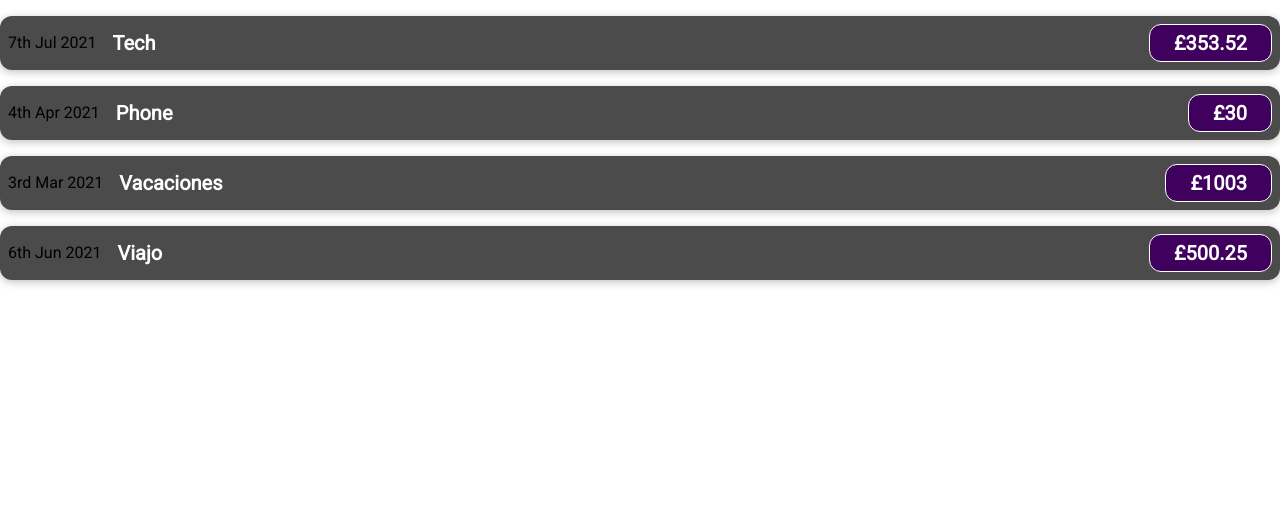
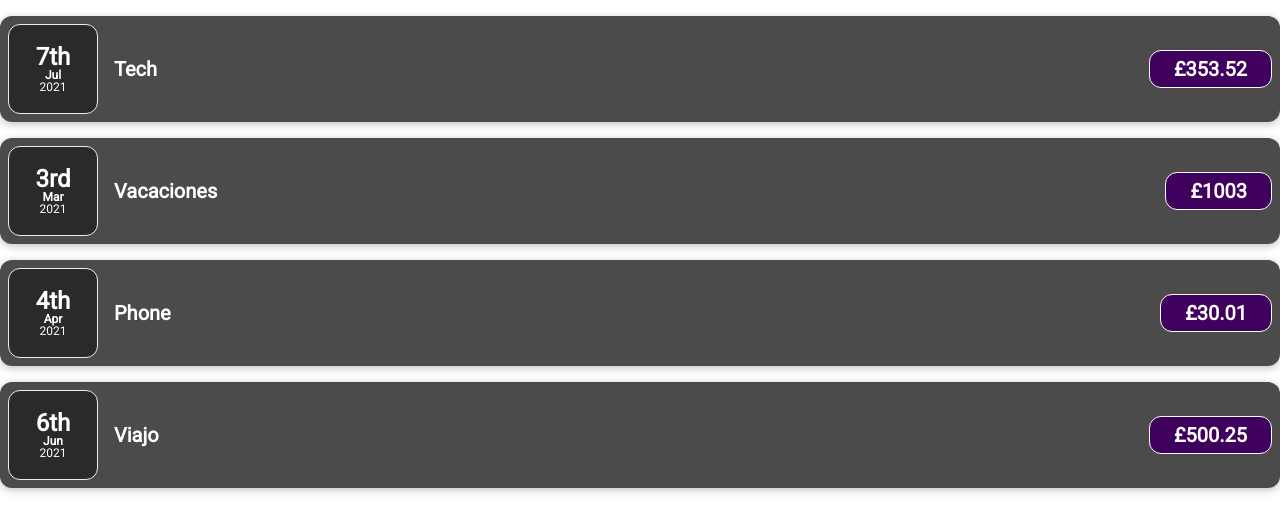
Before and after one commit to jrmileham/ts-react-starter, a React app: page / in a window 1280 px wide. Shown: the top 532 px of the page. Built offline with nearby package versions, Linux system fonts and the light colour scheme.

Commit message:
More styling

```diff
--- a/src/App.tsx
+++ b/src/App.tsx
@@ -4,19 +4,24 @@ import ExpenseItem, { ExpenseItemProps } from '@App/expense/components/ExpenseIt
  * Main function
  */
 function App(): JSX.Element {
-  const expenseDate = new Date(2021, 6, 20);
-  const expenseTitle = "Tech";
-  const expenseAmount = 353.52;
 
-  const expenses: (ExpenseItemProps & {key: number})[] = [
+  const expenses: ExpenseItemProps[] = [
     {
-      key: 2,
+      expenseDate: new Date(2021, 6, 20),
+      expenseTitle: "Tech",
+      expenseAmount: 353.52
+    },
+    {
       expenseDate: new Date(2021, 2, 14),
       expenseTitle: "Vacaciones",
       expenseAmount: 1003
     },
     {
-      key: 3,
+      expenseDate: new Date(2021, 3, 30),
+      expenseTitle: "Phone",
+      expenseAmount: 30.01
+    },
+    {
       expenseDate: new Date(2021, 5, 5),
       expenseTitle: "Viajo",
       expenseAmount: 500.25
@@ -25,14 +30,7 @@ function App(): JSX.Element {
 
   return (
     <div className="App">
-      <ExpenseItem {...{key: 0, expenseDate, expenseAmount, expenseTitle}}/>
-      <ExpenseItem
-        key={1}
-        expenseAmount={30}
-        expenseDate={new Date(2021, 3, 30)}
-        expenseTitle="Phone"
-      />
-      {expenses.map(expense => <ExpenseItem {...expense} />)}
+      {expenses.map((expense, index): JSX.Element => <ExpenseItem key={index} {...expense} />)}
     </div>
   );
 }
--- a/src/components/ShowDate.tsx
+++ b/src/components/ShowDate.tsx
@@ -1,5 +1,5 @@
-import moment from "moment";
-import { PropsWithChildren } from "react";
+import moment, { Moment } from "moment";
+import { HTMLAttributes, PropsWithChildren } from "react";
 
 export type ShowDateProps = {
   date: Date;
@@ -10,8 +10,15 @@ const defaultProps: ShowDateProps = {
   locale: "en-GB"
 }
 
-function ShowDate(props: PropsWithChildren<ShowDateProps>): JSX.Element {
-  return <div>{moment(props.date).locale(props.locale).format("Mo MMM YYYY")}</div>;
+function ShowDate(props: PropsWithChildren<ShowDateProps & HTMLAttributes<HTMLDivElement>>): JSX.Element {
+  const { date, locale, ...divProps } = props;
+  const localedDate: Moment = moment(date).locale(locale); //.format("Mo MMM YYYY");
+  return (
+    <div {...divProps}>
+      <div className={divProps.className ? `${divProps.className}__day` : undefined}>{localedDate.format("Mo")}</div>
+      <div className={divProps.className ? `${divProps.className}__month` : undefined}>{localedDate.format("MMM")}</div>
+      <div className={divProps.className ? `${divProps.className}__year` : undefined}>{localedDate.format("YYYY")}</div>
+    </div>);
 }
 
 ShowDate.defaultProps = defaultProps;
--- /dev/null
+++ b/src/expense/components/ExpenseDate.scss
@@ -0,0 +1,25 @@
+.expense-date {
+  display: flex;
+  flex-direction: column;
+  width: 5.5rem;
+  height: 5.5rem;
+  border: 1px solid #ececec;
+  background-color: #2a2a2a;
+  color: white;
+  border-radius: 12px;
+  align-items: center;
+  justify-content: center;
+  &__month {
+    font-size: 0.75rem;
+    font-weight: bold;
+  }
+
+  &__year {
+    font-size: 0.75rem;
+  }
+
+  &__day {
+    font-size: 1.5rem;
+    font-weight: bold;
+  }
+}
--- a/src/expense/components/ExpenseItem.tsx
+++ b/src/expense/components/ExpenseItem.tsx
@@ -1,6 +1,7 @@
 import ShowDate from '@App/components/ShowDate';
 import { PropsWithChildren } from 'react';
 import './ExpenseItem.scss';
+import './ExpenseDate.scss';
 
 
 export type ExpenseItemProps = {
@@ -13,7 +14,7 @@ function ExpenseItem(props: PropsWithChildren<ExpenseItemProps>): JSX.Element {
   const { expenseDate, expenseTitle, expenseAmount } = props;
   return (
     <div className="expense-item">
-      <ShowDate date={expenseDate} />
+      <ShowDate className="expense-date" date={expenseDate} />
       <div className="expense-item__description">
         <h2>{expenseTitle}</h2>
         <div className="expense-item__price">£{expenseAmount}</div>
```
